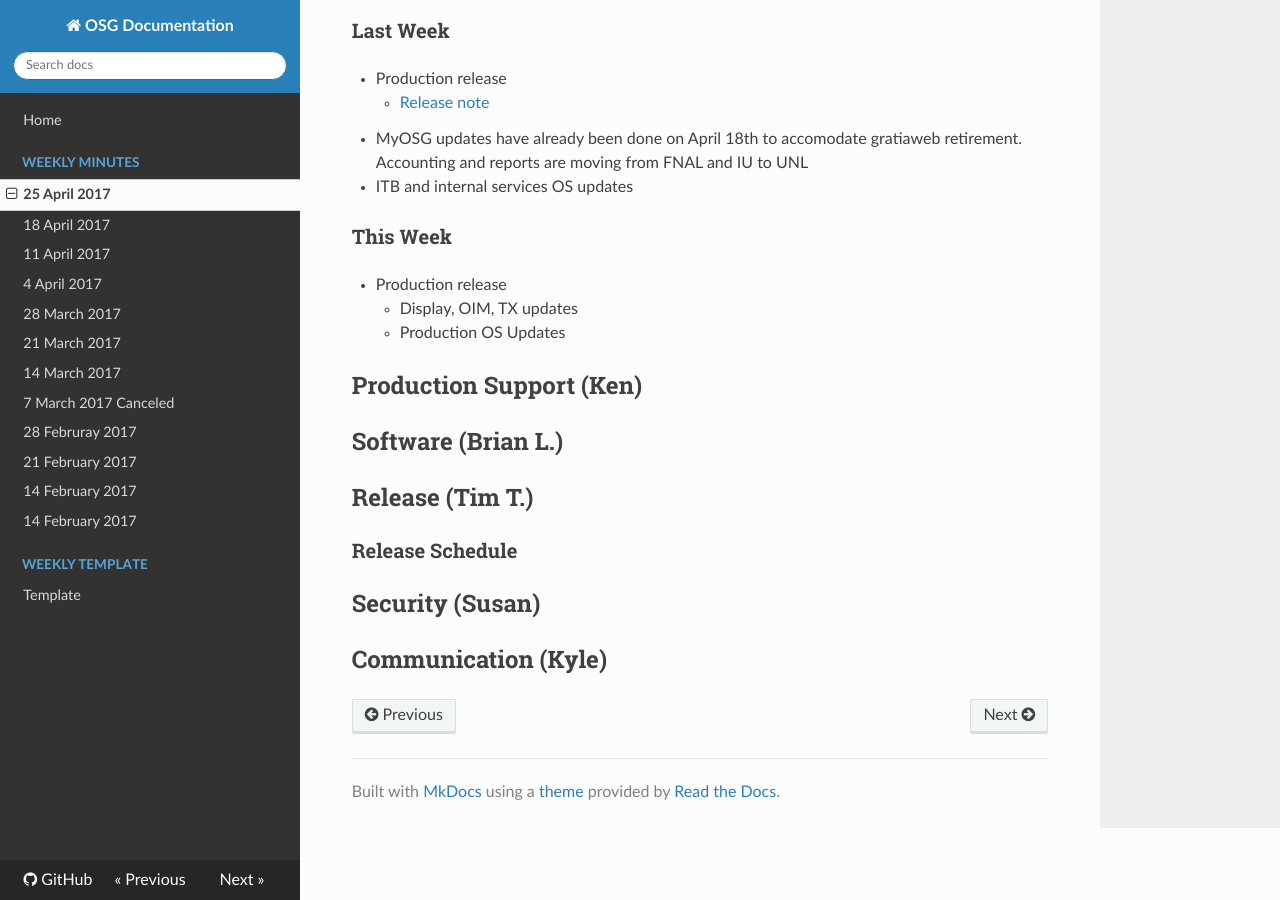
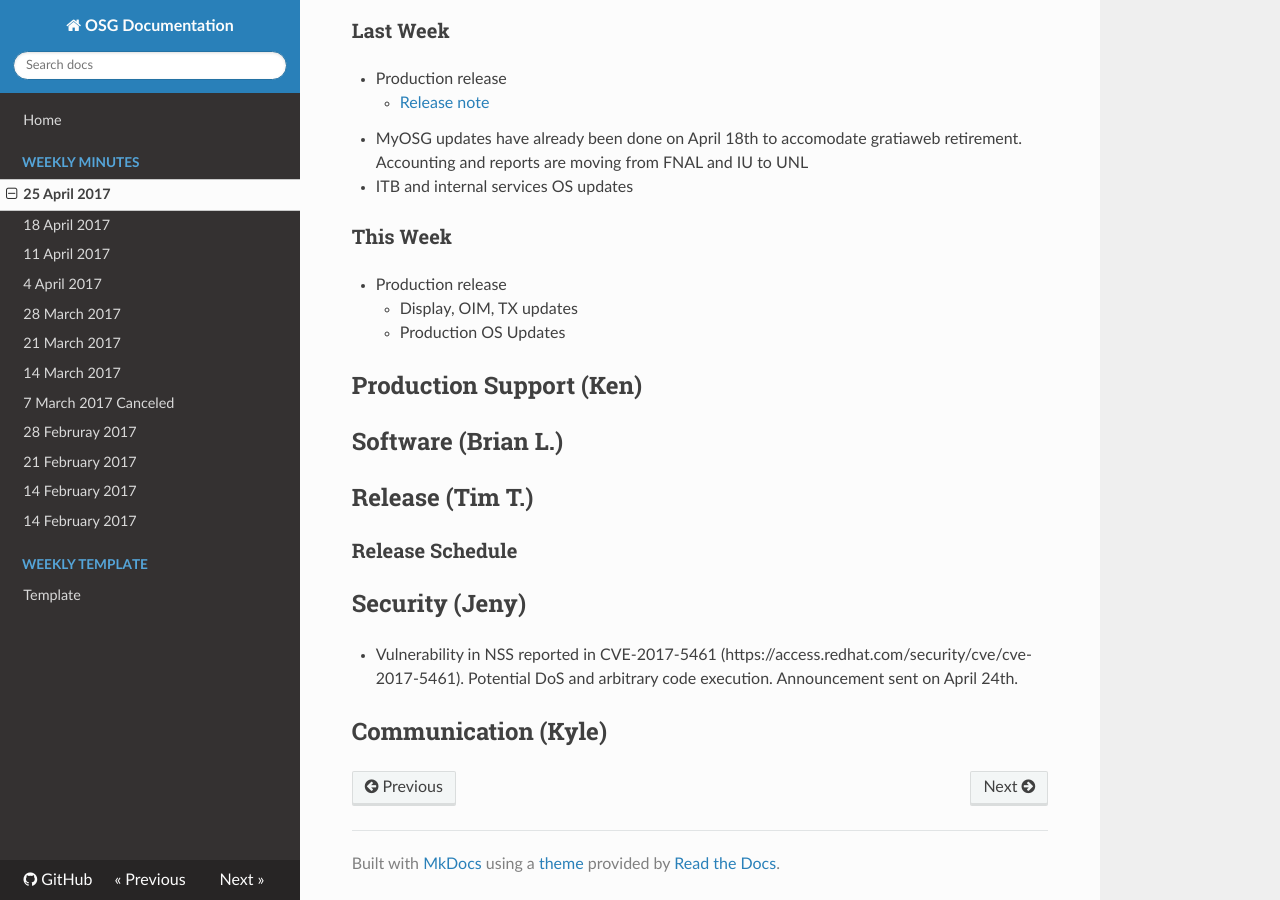
Before and after one commit to zsshah/production, an MkDocs documentation site: the page built from docs/WeeklyMinutes/25April2017.md, in a window 1280 px wide and 900 px high, scrolled down 2058 px. Built offline with MkDocs 1.6.1, drawn with Linux system fonts in a browser that asks for light colours; nearby versions of some CDN libraries; old or Windows-style settings are respelled for this version of MkDocs; grey boxes are pictures that could not be loaded.

Commit message:
Update 25April2017.md

```diff
--- a/docs/WeeklyMinutes/25April2017.md
+++ b/docs/WeeklyMinutes/25April2017.md
@@ -49,6 +49,7 @@
 ## Release (Tim T.)
 ### Release Schedule
 
-## Security (Susan)
+## Security (Jeny)
+   * Vulnerability in NSS reported in CVE-2017-5461 (https://access.redhat.com/security/cve/cve-2017-5461). Potential DoS and arbitrary code execution. Announcement sent on April 24th.
 
 ## Communication (Kyle)
```
